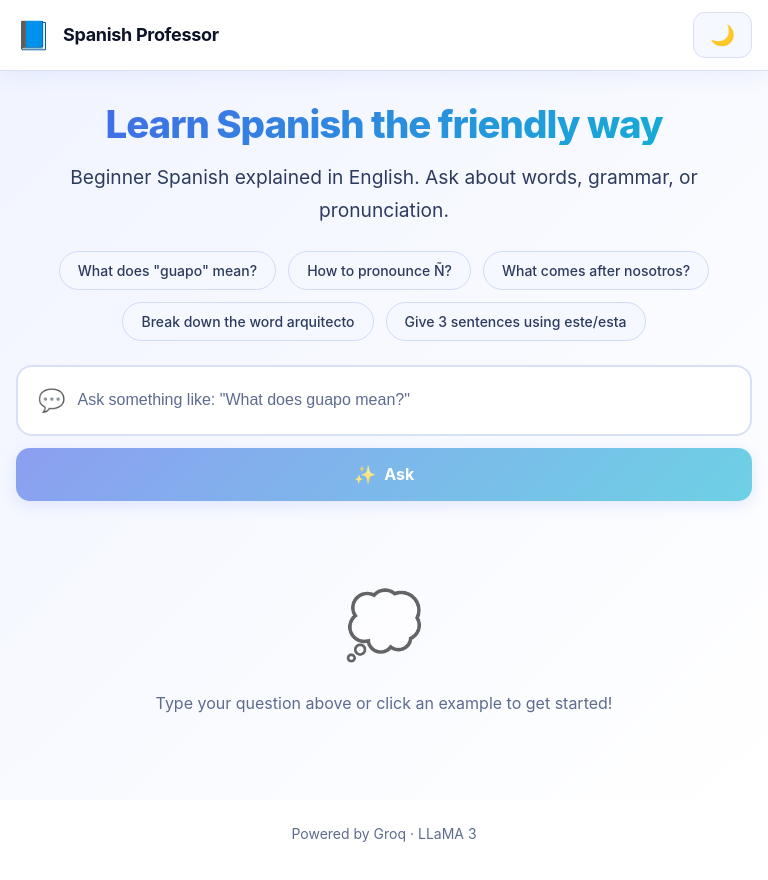
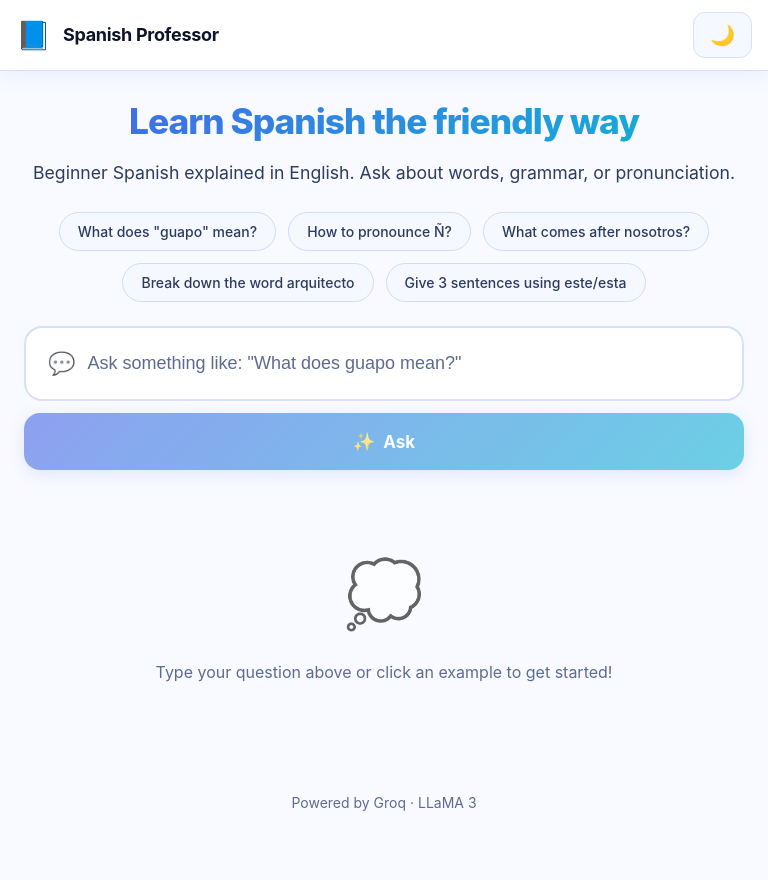
Before and after one commit to nikitagawde10/spanish-professor, a React app in the folder frontend/: page / in a window 768 px wide. Shown: the top 880 px of the page. Built offline with nearby package versions, Linux system fonts and the light colour scheme; the HTML template or start-up script is replaced by a standard one.

Commit message:
final css changes

```diff
--- a/frontend/src/App.css
+++ b/frontend/src/App.css
@@ -1,9 +1,13 @@
 :root {
   --bg: #0a0e1a;
-  --bg-gradient: linear-gradient(135deg, #0a0e1a 0%, #131829 100%);
+  --bg-gradient: linear-gradient(
+    135deg,
+    #0a0e1a 0%,
+    #131829 100%
+  ); /* kept for reference */
   --panel: #16193a;
   --panel-hover: #1a1f42;
-  --text: #f0f3ff;
+  --text: #ffffff;
   --text-secondary: #b8c1e8;
   --muted: #8892bf;
   --primary: #6b8afd;
@@ -59,7 +63,7 @@ body,
 body {
   font-family: -apple-system, BlinkMacSystemFont, "Segoe UI", "Roboto", "Oxygen",
     "Ubuntu", "Cantarell", sans-serif;
-  background: var(--bg-gradient);
+  background: var(--bg); /* SOLID background (no two-tone) */
   color: var(--text);
   line-height: 1.6;
   transition: background 0.3s ease, color 0.3s ease;
@@ -92,12 +96,10 @@ body {
   align-items: center;
   gap: 12px;
 }
-
 .logo {
   font-size: 28px;
   line-height: 1;
 }
-
 .brand-text {
   font-weight: 700;
   font-size: 20px;
@@ -115,7 +117,6 @@ body {
   cursor: pointer;
   transition: all 0.2s ease;
 }
-
 .theme-toggle:hover {
   background: var(--panel-hover);
   border-color: var(--primary);
@@ -154,7 +155,6 @@ body {
   color: var(--text-secondary);
   font-size: clamp(16px, 2.5vw, 20px);
   line-height: 1.7;
-  font-weight: 400;
 }
 
 /* ---------- Chips ---------- */
@@ -166,7 +166,6 @@ body {
   width: 100%;
   max-width: 820px;
 }
-
 .chip {
   border-radius: 24px;
   padding: 10px 18px;
@@ -178,7 +177,6 @@ body {
   cursor: pointer;
   transition: all 0.2s ease;
 }
-
 .chip:hover {
   background: var(--panel-hover);
   border-color: var(--primary);
@@ -208,17 +206,14 @@ body {
   background: var(--panel);
   transition: all 0.3s ease;
 }
-
 .search-box:focus-within {
   border-color: var(--primary);
   box-shadow: 0 0 0 4px rgba(107, 138, 253, 0.1);
 }
-
 .search-icon {
   font-size: 22px;
   opacity: 0.7;
 }
-
 .search-box input {
   flex: 1;
   background: transparent;
@@ -228,7 +223,6 @@ body {
   font-size: 16px;
   font-weight: 400;
 }
-
 .search-box input::placeholder {
   color: var(--muted);
 }
@@ -237,7 +231,7 @@ body {
   border-radius: 14px;
   border: none;
   background: linear-gradient(135deg, var(--primary), var(--accent));
-  color: #ffffff;
+  color: #fff;
   font-weight: 700;
   font-size: 16px;
   padding: 16px 32px;
@@ -248,30 +242,25 @@ body {
   transition: all 0.3s ease;
   box-shadow: 0 4px 16px rgba(107, 138, 253, 0.3);
 }
-
 .ask-btn:hover:not(:disabled) {
   transform: translateY(-2px);
   box-shadow: 0 8px 24px rgba(107, 138, 253, 0.4);
 }
-
 .ask-btn:disabled {
   opacity: 0.6;
   cursor: not-allowed;
 }
-
 .sparkle {
   font-size: 18px;
 }
-
 .spinner {
   width: 16px;
   height: 16px;
   border: 2px solid rgba(255, 255, 255, 0.3);
-  border-top-color: #ffffff;
+  border-top-color: #fff;
   border-radius: 50%;
   animation: spin 0.6s linear infinite;
 }
-
 @keyframes spin {
   to {
     transform: rotate(360deg);
@@ -290,24 +279,20 @@ body {
   gap: 16px;
   animation: slideIn 0.3s ease-out;
 }
-
 .alert.error {
   background: var(--error-bg);
   border-color: var(--error-border);
   color: var(--error-text);
 }
-
 .alert-icon {
   font-size: 24px;
   flex-shrink: 0;
 }
-
 .alert-content strong {
   display: block;
   font-weight: 700;
   margin-bottom: 4px;
 }
-
 .alert-content p {
   margin: 0;
   opacity: 0.9;
@@ -324,14 +309,12 @@ body {
   padding: 28px;
   animation: slideIn 0.3s ease-out;
 }
-
 .card-header {
   display: flex;
   align-items: center;
   gap: 16px;
   margin-bottom: 20px;
 }
-
 .card-badge {
   width: 48px;
   height: 48px;
@@ -343,13 +326,11 @@ body {
   font-size: 24px;
   box-shadow: 0 4px 16px rgba(107, 138, 253, 0.3);
 }
-
 .card h2 {
   font-size: 24px;
   font-weight: 700;
   color: var(--text);
 }
-
 .divider {
   border: none;
   border-top: 1px solid var(--border);
@@ -360,26 +341,13 @@ body {
   color: var(--text-secondary);
   font-size: 16px;
   line-height: 1.8;
-  white-space: pre-wrap;
+  white-space: normal;
   word-wrap: break-word;
-}
-/* ---------- Markdown body (improved) ---------- */
-.answer-content {
-  color: var(--text-secondary);
-  font-size: 16px;
-  line-height: 1.8;
-  white-space: normal; /* was pre-wrap; let Markdown wrap naturally */
-  word-wrap: break-word;
-}
-
-/* Give tables and wide content a safe scroller on small screens */
-.answer-content,
-.answer-content .md-scroll {
   overflow-x: auto;
   -webkit-overflow-scrolling: touch;
 }
 
-/* Base spacing for paragraphs and blocks */
+/* ---------- Markdown body (improved) ---------- */
 .markdown-body > * + * {
   margin-top: 0.85em;
 }
@@ -444,14 +412,27 @@ body {
   margin-top: 0.3em;
 }
 
-/* Horizontal rule */
+/* HR */
 .markdown-body hr {
   border: none;
   border-top: 1px dashed var(--border);
   margin: 1.25em 0;
 }
+/* Make section titles stand out a hair more */
+.markdown-body h2 {
+  margin-top: 0.6em;
+  padding-bottom: 0.25em;
+  border-bottom: 1px solid var(--border);
+}
 
-/* Blockquotes (callout style) */
+/* Keep table header visible when long sections scroll on mobile */
+.markdown-body table thead th {
+  position: sticky;
+  top: 0;
+  background: color-mix(in srgb, var(--panel) 95%, transparent);
+  z-index: 1;
+}
+/* Blockquotes */
 .markdown-body blockquote {
   margin: 1em 0;
   padding: 0.85em 1em;
@@ -467,7 +448,7 @@ body {
   margin-bottom: 0;
 }
 
-/* Inline code */
+/* Code */
 .markdown-body code {
   background: color-mix(in srgb, var(--text) 10%, transparent);
   padding: 2px 6px;
@@ -477,8 +458,6 @@ body {
   font-size: 0.95em;
   color: var(--text);
 }
-
-/* Code blocks */
 .markdown-body pre {
   background: var(--panel-hover);
   border: 1px solid var(--border);
@@ -488,7 +467,7 @@ body {
   box-shadow: inset 0 1px 0 rgba(255, 255, 255, 0.03);
 }
 .markdown-body pre code {
-  background: transparent; /* avoid double background inside pre */
+  background: transparent;
   padding: 0;
   border-radius: 0;
   color: var(--text);
@@ -503,7 +482,7 @@ body {
   background: color-mix(in srgb, var(--panel) 92%, transparent);
   border: 1px solid var(--border);
   border-radius: 12px;
-  overflow: hidden; /* clip rounded corners */
+  overflow: hidden;
 }
 .markdown-body thead th {
   background: color-mix(in srgb, var(--primary) 10%, transparent);
@@ -524,8 +503,6 @@ body {
 .markdown-body tbody tr:last-child td {
   border-bottom: none;
 }
-
-/* Zebra rows for readability */
 .markdown-body tbody tr:nth-child(odd) {
   background: color-mix(in srgb, var(--panel-hover) 35%, transparent);
 }
@@ -539,7 +516,7 @@ body {
   box-shadow: var(--shadow);
 }
 
-/* Definition lists (for vocab) */
+/* Definition lists */
 .markdown-body dl {
   margin: 0.8em 0;
 }
@@ -552,33 +529,21 @@ body {
   color: var(--text-secondary);
 }
 
-/* Small note text */
+/* Small note */
 .markdown-body small {
   color: var(--muted);
 }
 
-/* Tighten “table inside card” on small screens */
-@media (max-width: 640px) {
-  .answer-content {
-    font-size: 15.5px;
-  }
-  .markdown-body th,
-  .markdown-body td {
-    padding: 8px 10px;
-  }
-}
 /* ---------- Skeleton ---------- */
 .skeleton-card {
   opacity: 0.8;
 }
-
 .skeleton-header {
   display: flex;
   align-items: center;
   gap: 16px;
   margin-bottom: 20px;
 }
-
 .sk {
   border-radius: 8px;
   background: linear-gradient(
@@ -590,23 +555,19 @@ body {
   background-size: 200% 100%;
   animation: shimmer 1.5s infinite;
 }
-
 .sk-badge {
   width: 48px;
   height: 48px;
   border-radius: 14px;
 }
-
 .sk-title {
   height: 24px;
   width: 120px;
 }
-
 .sk-line {
   height: 16px;
   margin: 12px 0;
 }
-
 .sk-line.short {
   width: 65%;
 }
@@ -619,7 +580,6 @@ body {
     background-position: -200% 0;
   }
 }
-
 @keyframes slideIn {
   from {
     opacity: 0;
@@ -636,13 +596,11 @@ body {
   text-align: center;
   padding: 48px 24px;
 }
-
 .empty-icon {
   font-size: 64px;
   margin-bottom: 16px;
   opacity: 0.6;
 }
-
 .hint {
   color: var(--muted);
   font-size: 16px;
@@ -655,7 +613,6 @@ body {
   margin-top: auto;
   padding-top: 32px;
 }
-
 .footer small {
   font-size: 14px;
 }
@@ -665,41 +622,129 @@ body {
   .topbar {
     padding: 12px 16px;
   }
-
   .brand-text {
     font-size: 18px;
   }
-
   .shell {
     padding: 32px 16px 48px;
     gap: 24px;
   }
-
   .search-container {
     flex-direction: column;
   }
-
   .ask-btn {
     width: 100%;
     justify-content: center;
   }
-
   .card {
     padding: 20px;
   }
 }
-
 @media (max-width: 480px) {
   .chips-wrap {
     gap: 8px;
   }
-
   .chip {
     font-size: 13px;
     padding: 8px 14px;
   }
-
   .search-box {
     padding: 14px 16px;
   }
+  .answer-content {
+    font-size: 15.5px;
+  }
+  .markdown-body th,
+  .markdown-body td {
+    padding: 8px 10px;
+  }
 }
+/* === FULL-BLEED BACKGROUND / VIEWPORT FIXES === */
+html {
+  background: var(--bg); /* ensure the outside of <body> matches */
+}
+
+body {
+  min-height: 100svh; /* fill small-viewport height on mobile/tablets */
+  background: var(--bg); /* force solid, no gradient banding */
+}
+
+#root {
+  min-height: 100%;
+  background: transparent; /* don't fight the body color */
+}
+
+/* iOS safe-area insets (notch / home bar) */
+.topbar {
+  padding-left: max(16px, env(safe-area-inset-left));
+  padding-right: max(16px, env(safe-area-inset-right));
+}
+
+.shell {
+  padding-left: max(24px, env(safe-area-inset-left));
+  padding-right: max(24px, env(safe-area-inset-right));
+  padding-bottom: max(64px, env(safe-area-inset-bottom));
+}
+
+/* === TABLET POLISH (≈ 768–1024px) === */
+@media (min-width: 700px) and (max-width: 1100px) {
+  .title {
+    font-size: clamp(34px, 4.6vw, 48px);
+  }
+  .subtitle {
+    font-size: clamp(17px, 2.3vw, 19px);
+  }
+
+  .search-box {
+    padding: 18px 22px;
+    border-radius: 18px;
+  }
+  .search-box input {
+    font-size: 18px; /* better tap target size */
+  }
+
+  .ask-btn {
+    padding: 18px 30px;
+    font-size: 17px;
+    border-radius: 16px;
+  }
+
+  .card {
+    border-radius: 18px;
+    padding: 24px;
+  }
+}
+
+/* === MAKE THE WHOLE APP FEEL CENTERED AND CONSISTENT === */
+.app {
+  background: var(--bg); /* match body to remove any edge tinting */
+}
+
+.shell {
+  max-width: 940px; /* a little wider on tablet looks nicer */
+}
+
+/* tighten the card divider contrast just a bit on tablet */
+@media (min-width: 700px) and (max-width: 1100px) {
+  .divider {
+    border-top-color: color-mix(in srgb, var(--border) 85%, transparent);
+  }
+}
+
+/* === ANSWER TYPOGRAPHY: slight boost on tablet === */
+@media (min-width: 700px) and (max-width: 1100px) {
+  .answer-content {
+    font-size: 17px;
+  }
+  .markdown-body h2 {
+    font-size: clamp(22px, 2.2vw, 24px);
+  }
+  .markdown-body h3 {
+    font-size: clamp(19px, 2vw, 21px);
+  }
+}
+
+/* === LAST-RESORT: prevent any stray body margins from user agent === */
+body {
+  margin: 0 !important;
+}
```
Also changed, not shown: 1 other file (tests, documents, lock files or other folders).
